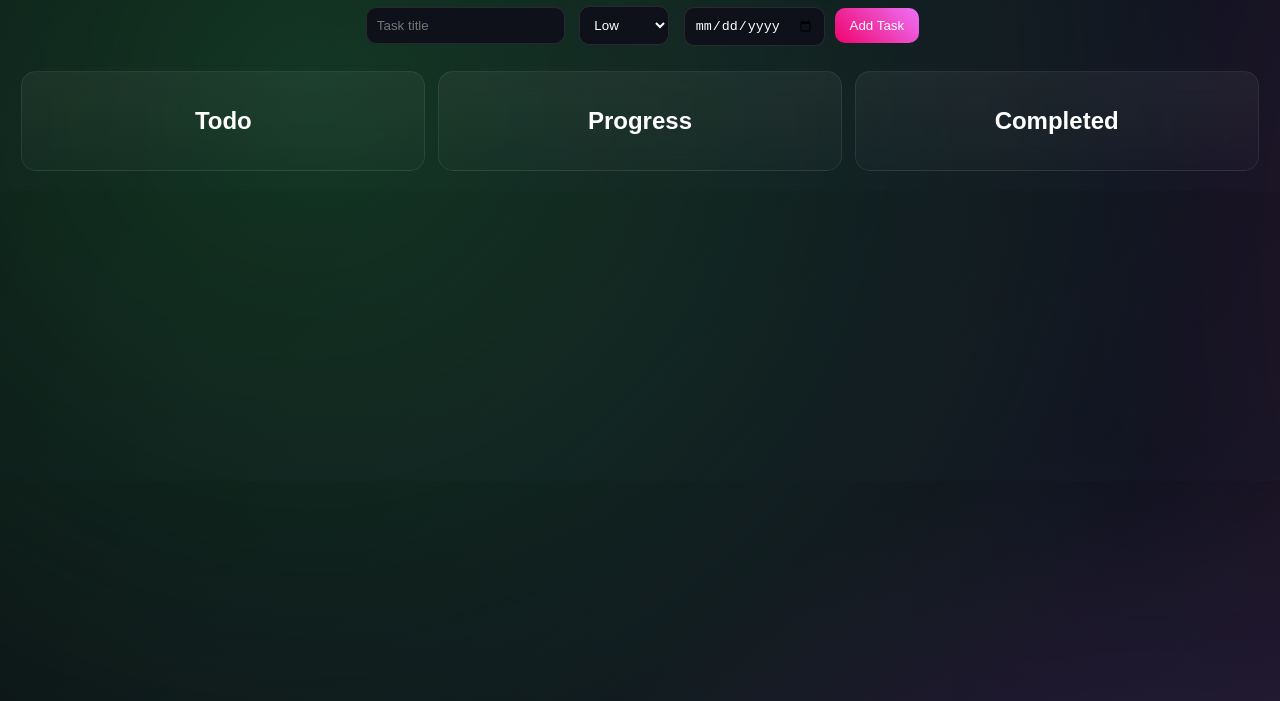
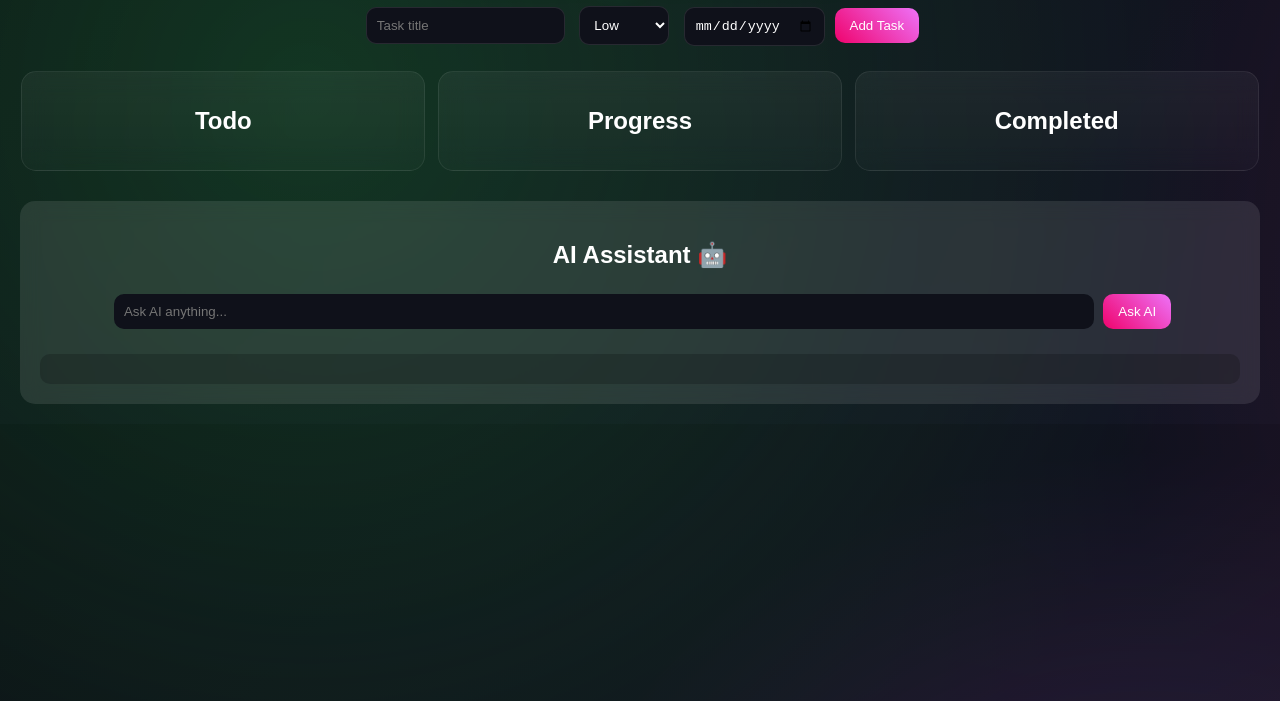
Before and after one commit to punithreddy678-hub/taskmanager, a plain HTML site: page client/index.html in a window 1280 px wide. Shown: the part 99-800 px from the top of the page. Drawn offline with Linux system fonts and the light colour scheme; no server answers.

```diff
--- a/client/css/style.css
+++ b/client/css/style.css
@@ -137,3 +137,40 @@ button:hover {
   from { transform: translateY(-20px); opacity: 0; }
   to { transform: translateY(0); opacity: 1; }
 }
+.ai-box {
+
+  margin-top: 30px;
+
+  padding: 20px;
+
+  border-radius: 15px;
+
+  background: rgba(255,255,255,0.1);
+
+  backdrop-filter: blur(10px);
+
+}
+
+#aiInput {
+
+  width: 80%;
+
+  padding: 10px;
+
+  border-radius: 10px;
+
+  border: none;
+
+}
+
+#aiResponse {
+
+  margin-top: 20px;
+
+  padding: 15px;
+
+  border-radius: 10px;
+
+  background: rgba(0,0,0,0.2);
+
+}
--- a/client/index.html
+++ b/client/index.html
@@ -51,6 +51,26 @@
 
   </div>
 
+  <!-- AI CHATBOT SECTION -->
+
+  <div class="ai-box">
+
+    <h2>AI Assistant 🤖</h2>
+
+    <input
+      type="text"
+      id="aiInput"
+      placeholder="Ask AI anything..."
+    >
+
+    <button onclick="askAI()">
+      Ask AI
+    </button>
+
+    <div id="aiResponse"></div>
+
+  </div>
+
 </div>
 
 <script src="js/app.js"></script>
--- a/client/js/app.js
+++ b/client/js/app.js
@@ -90,3 +90,27 @@ async function deleteTask(id) {
 }
 
 loadTasks();
+async function askAI() {
+
+  const message =
+    document.getElementById("aiInput").value;
+
+  const response = await fetch(
+    "https://taskmanager-3ota.onrender.com/api/ai",
+    {
+      method: "POST",
+
+      headers: {
+        "Content-Type": "application/json"
+      },
+
+      body: JSON.stringify({ message })
+    }
+  );
+
+  const data = await response.json();
+
+  document.getElementById(
+    "aiResponse"
+  ).innerHTML = data.reply;
+}
--- a/server/package.json
+++ b/server/package.json
@@ -12,6 +12,7 @@
   "license": "ISC",
   "type": "commonjs",
   "dependencies": {
+    "@google/generative-ai": "^0.24.1",
     "bcryptjs": "^3.0.3",
     "cors": "^2.8.5",
     "dotenv": "^16.4.5",
--- a/server/server.js
+++ b/server/server.js
@@ -2,14 +2,14 @@ const express = require("express");
 const cors = require("cors");
 
 const taskRoutes = require("./routes/taskRoutes");
-
+const aiRoutes = require("./routes/aiRoutes");
 const app = express();
 
 app.use(cors());
 app.use(express.json());
 
 app.use("/api/tasks", taskRoutes);
-
+app.use("/api/ai", aiRoutes);
 app.get("/", (req, res) => {
   res.send("Server Working");
 });
```
Also changed, not shown: server/routes/aiRoutes.js (added, +37 -0 lines), 3 other files.
